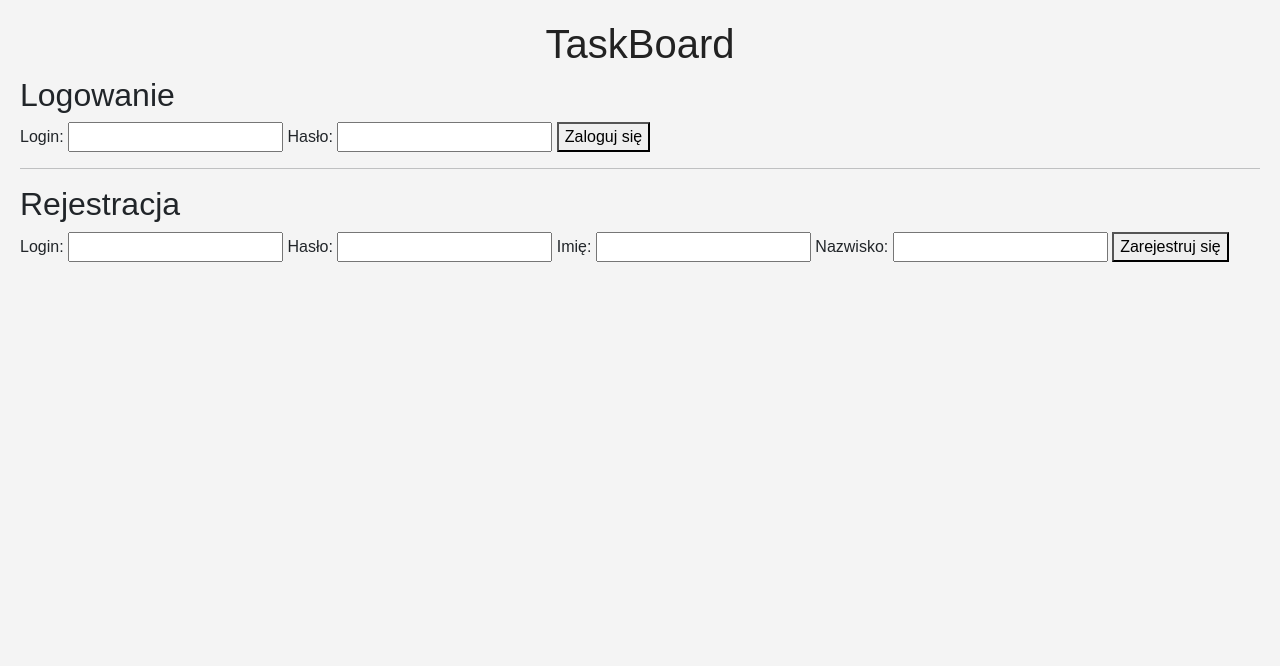
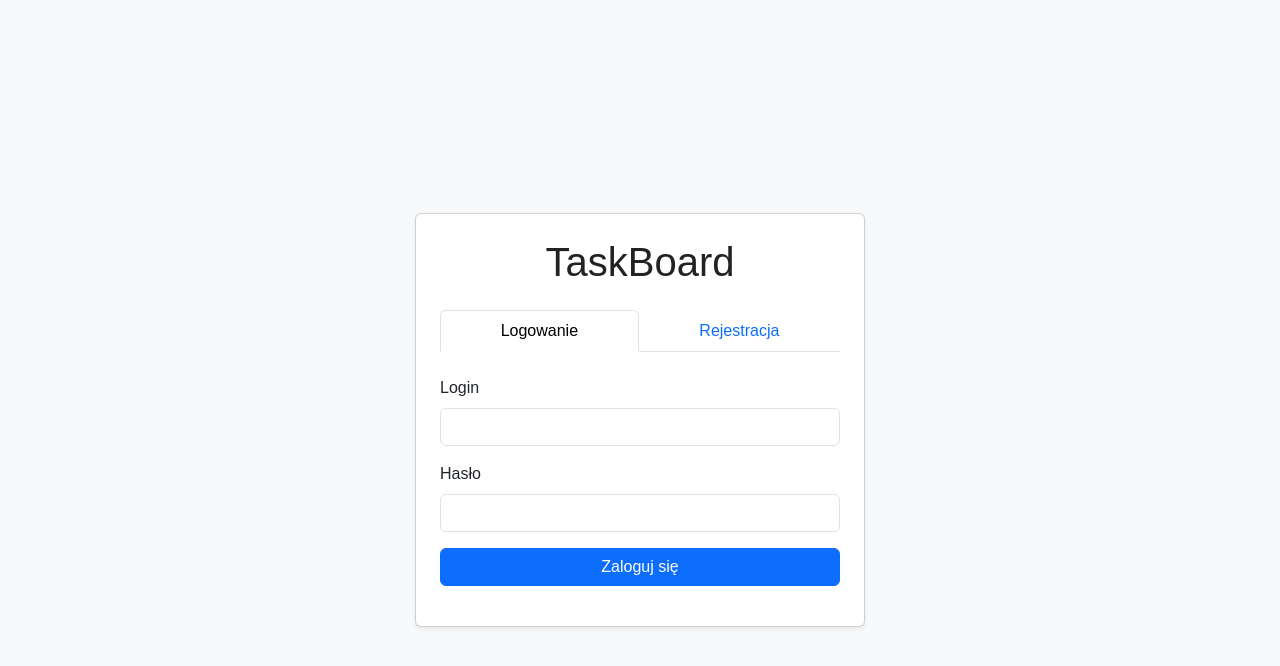
Before and after one commit to shyzzzik09/taskboard-Yevhenii-Vernyhora, a plain HTML site: page frontend/login.html in a window 1280 px wide. Drawn offline with nearby package versions, Linux system fonts and the light colour scheme.

Commit message:
Zrobiono wygląd logowania i rejestracji oraz walidację formularzy

```diff
--- a/frontend/login.html
+++ b/frontend/login.html
@@ -1,52 +1,100 @@
+
 <!DOCTYPE html>
 <html lang="pl">
 <head>
     <meta charset="UTF-8">
     <meta name="viewport" content="width=device-width, initial-scale=1.0">
-    <title>TaskBoard</title>
+    <title>Logowanie - TaskBoard</title>
     <link href="https://cdn.jsdelivr.net/npm/bootstrap@5.3.3/dist/css/bootstrap.min.css" rel="stylesheet">
     <link rel="stylesheet" href="style.css">
 </head>
-<body>
-    <h1>TaskBoard</h1>
+<body class="bg-light">
 
-    <main>
-        <h2>Logowanie</h2>
+    <main class="container min-vh-100 d-flex justify-content-center align-items-center py-4">
 
-        <form id="loginForm">
-            <label for="login">Login:</label>
-            <input type="text" id="login" required>
+        <div class="card shadow-sm p-4 w-100" style="max-width: 450px;">
 
-            <label for="password">Hasło:</label>
-            <input type="password" id="password" required>
+            <h1 class="text-center mb-4">TaskBoard</h1>
 
-            <button type="submit">Zaloguj się</button>
-        </form>
+            <ul class="nav nav-tabs nav-fill mb-4" id="authTabs">
+                <li class="nav-item">
+                    <button class="nav-link active" type="button"
+                            data-bs-toggle="tab" data-bs-target="#loginTab">
+                        Logowanie
+                    </button>
+                </li>
+                <li class="nav-item">
+                    <button class="nav-link" type="button"
+                            data-bs-toggle="tab" data-bs-target="#registerTab">
+                        Rejestracja
+                    </button>
+                </li>
+            </ul>
 
-        <p id="message" role="status" aria-live="polite"></p>
+            <div class="tab-content">
 
-        <hr>
+                <div class="tab-pane fade show active" id="loginTab">
+                    <form id="loginForm">
+                        <label for="login" class="form-label">Login</label>
+                        <input type="text" id="login"
+                               class="form-control mb-3" required>
 
-        <h2>Rejestracja</h2>
+                        <label for="password" class="form-label">Hasło</label>
+                        <input type="password" id="password"
+                               class="form-control mb-3" required>
 
-        <form id="registerForm">
-            <label for="registerLogin">Login:</label>
-            <input type="text" id="registerLogin" required>
+                        <button type="submit" class="btn btn-primary w-100">
+                            Zaloguj się
+                        </button>
+                    </form>
 
-            <label for="registerPassword">Hasło:</label>
-            <input type="password" id="registerPassword" required>
-            <label for="firstName">Imię:</label>
-            <input type="text" id="firstName" required>
+                    <p id="message" class="text-danger mt-3 mb-0"
+                       role="status" aria-live="polite"></p>
+                </div>
 
-            <label for="lastName">Nazwisko:</label>
-            <input type="text" id="lastName" required>
+                <div class="tab-pane fade" id="registerTab">
+                    <form id="registerForm" novalidate>
+                        <label for="registerLogin" class="form-label">Login</label>
+                        <input type="text" id="registerLogin"
+                               class="form-control mb-3" required>
 
-            <button type="submit">Zarejestruj się</button>
-        </form>
+                        <label for="registerPassword" class="form-label">Hasło</label>
+                        <input type="password" id="registerPassword"
+                               class="form-control" minlength="8" required>
+                        <div class="invalid-feedback">
+                            Hasło musi mieć co najmniej 8 znaków.
+                        </div>
+                        <label for="confirmPassword" class="form-label mt-3">
+                            Powtórz hasło
+                        </label>
+                        <input type="password" id="confirmPassword"
+                            class="form-control" required>
+                        <div class="invalid-feedback">
+                            Hasła muszą być takie same.
+                        </div>
 
-        <p id="registerMessage" role="status" aria-live="polite"></p>
+                        <label for="firstName" class="form-label mt-3">Imię</label>
+                        <input type="text" id="firstName"
+                               class="form-control mb-3" required>
 
+                        <label for="lastName" class="form-label">Nazwisko</label>
+                        <input type="text" id="lastName"
+                               class="form-control mb-3" required>
+
+                        <button type="submit" class="btn btn-primary w-100">
+                            Zarejestruj się
+                        </button>
+                    </form>
+
+                    <p id="registerMessage" class="text-danger mt-3 mb-0"
+                       role="status" aria-live="polite"></p>
+                </div>
+
+            </div>
+        </div>
     </main>
+
+    <script src="https://cdn.jsdelivr.net/npm/bootstrap@5.3.3/dist/js/bootstrap.bundle.min.js"></script>
     <script src="login.js"></script>
 </body>
 </html>
--- a/frontend/login.js
+++ b/frontend/login.js
@@ -36,6 +36,26 @@ document.getElementById('registerForm').addEventListener('submit', async (event)
     const firstName = document.getElementById('firstName').value;
     const lastName = document.getElementById('lastName').value;
 
+    const passwordInput = document.getElementById('registerPassword');
+    const confirmPasswordInput = document.getElementById('confirmPassword');
+    const confirmPassword = confirmPasswordInput.value;
+
+    confirmPasswordInput.classList.remove('is-invalid');
+
+    passwordInput.classList.remove('is-invalid');
+    message.textContent = '';
+
+    if (password.length < 8) {
+        passwordInput.classList.add('is-invalid');
+        message.textContent = '';
+        return;
+    }
+    if (password !== confirmPassword) {
+    confirmPasswordInput.classList.add('is-invalid');
+    message.textContent = '';
+    return;
+    }
+
     try {
         const response = await fetch('/api/auth/register', {
             method: 'POST',
```
